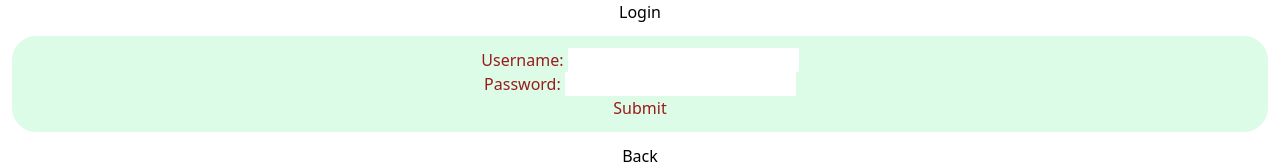
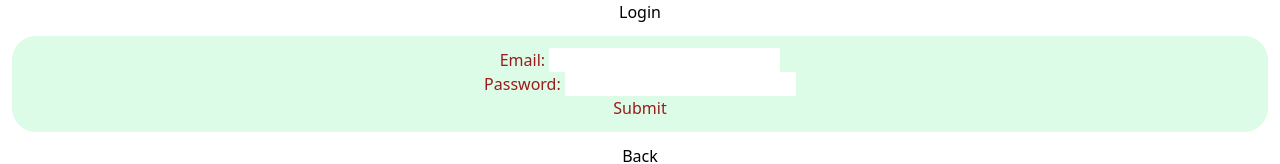
Before and after one commit to miraj2399/MasterNotes, a React (Create React App) app in the folder client/: page /login in a window 1280 px wide. Shown: the top 164 px of the page. Built offline with nearby package versions, Linux system fonts and the light colour scheme.

Commit message:
update minor change to default data

```diff
--- a/client/src/pages/Login.js
+++ b/client/src/pages/Login.js
@@ -3,11 +3,11 @@ import { Link } from 'react-router-dom';
 
 export default function Login() {
 const [data,setData] = useState({
-  username:"",
+  email:"",
   password:""
 })
 
-const {username,password} = data;
+const {email,password} = data;
 
 const changeHandler = e => {
   setData({...data,[e.target.name]:[e.target.value]});
@@ -16,8 +16,8 @@ const changeHandler = e => {
 const submitHandler = e => {
   e.preventDefault();
   Array.from(e.target).forEach((i) => (i.value = ""));
-  setData("", "")
-  console.log("DATA: USERNAME  " + username + " PASSWORD  " + password);
+  setData({email:"",password:""})
+  console.log("DATA: email  " + email + " PASSWORD  " + password);
 
 }
 
@@ -26,8 +26,8 @@ return (
       <center>
       <h1>Login</h1>
           <form onSubmit={submitHandler} className="bg-green-100 text-center text-red-800 m-3 rounded-3xl p-3">
-              <label>Username: </label>
-              <input type="text" name="username" value={username} onChange={changeHandler} required/><br/>
+              <label>Email: </label>
+              <input type="text" name="email" value={email} onChange={changeHandler} required/><br/>
               <label>Password: </label>
               <input type="password" name="password" value={password} onChange={changeHandler} required/><br/>
               <input type="submit" name="submit"/>
--- a/client/src/pages/SignUp.js
+++ b/client/src/pages/SignUp.js
@@ -3,13 +3,13 @@ import { Link } from 'react-router-dom';
 
 export default function SignUp() {
     const [data,setData] = useState({
-      username:"",
+      email:"",
       password:"",
       firstName:"",
       lastName:""
     })
 
-    const {firstName, lastName, username,password} = data;
+    const {firstName, lastName, email, password} = data;
 
     const changeHandler = e => {
       setData({...data,[e.target.name]:[e.target.value]});
@@ -18,8 +18,8 @@ export default function SignUp() {
     const submitHandler = e => {
       e.preventDefault();
       Array.from(e.target).forEach((i) => (i.value = ""));
-      setData("", "", "", "")
-      console.log("DATA: FIRST  " + firstName + "  LAST  " + lastName + "  USERNAME  " + username + " PASSWORD  " + password);
+      setData({email:"", password:"", firstName:"", lastName:""})
+      console.log("DATA: FIRST  " + firstName + "  LAST  " + lastName + "  email  " + email + " PASSWORD  " + password);
 
     }
 
@@ -32,8 +32,8 @@ export default function SignUp() {
                   <input type="text" name="firstName" value={firstName} onChange={changeHandler} required/><br/>
                   <label>Last Name: </label>
                   <input type="text" name="lastName" value={lastName} onChange={changeHandler} required/><br/>
-                  <label>Username: </label>
-                  <input type="text" name="username" value={username} onChange={changeHandler} required/><br/>
+                  <label>Email: </label>
+                  <input type="text" name="email" value={email} onChange={changeHandler} required/><br/>
                   <label>Password: </label>
                   <input type="password" name="password" value={password} onChange={changeHandler} required/><br/>
                   <input type="submit" name="submit"/>
```
